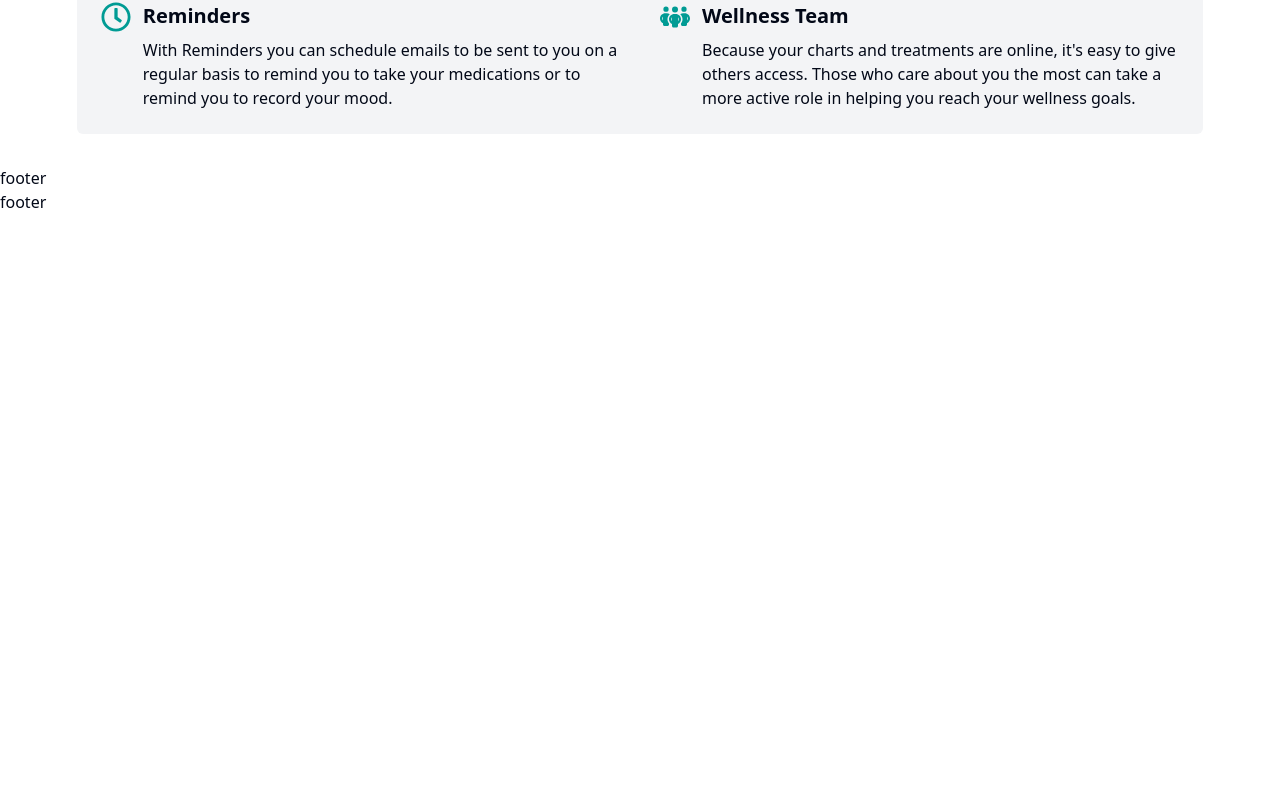
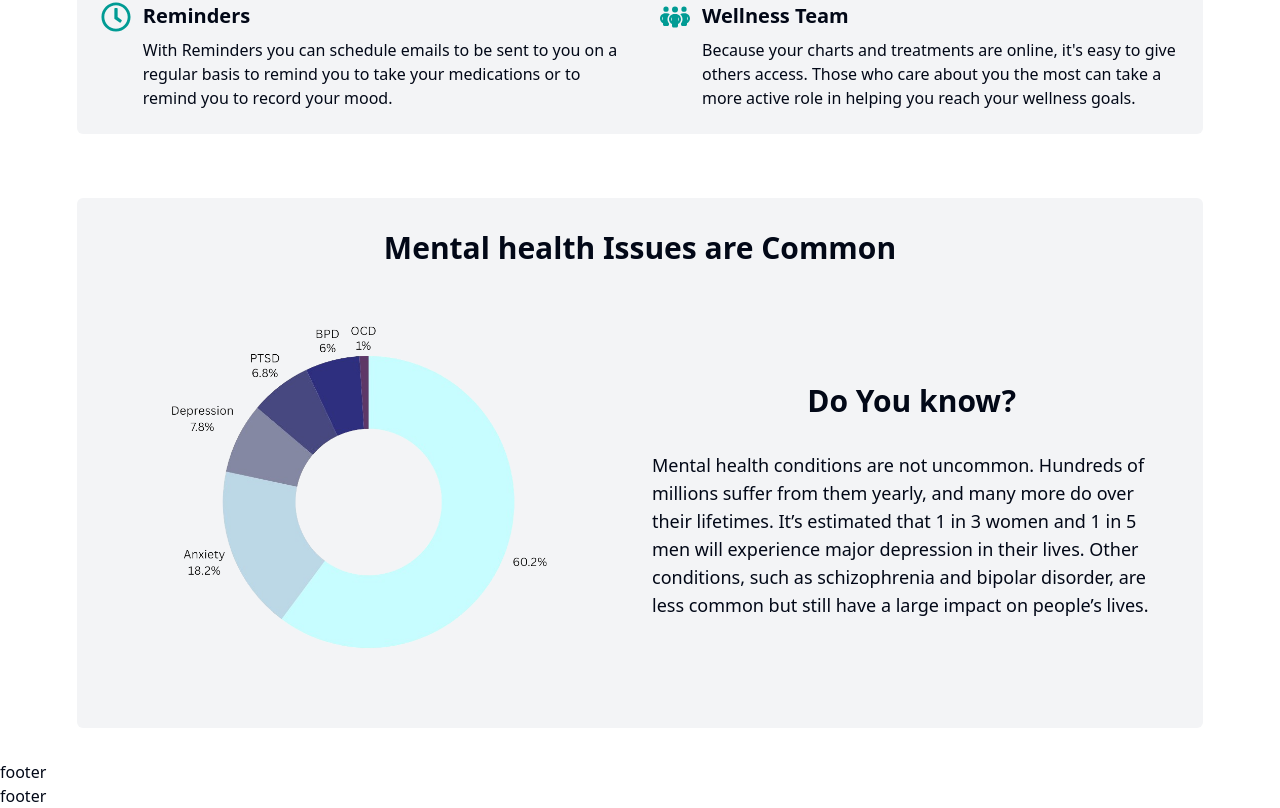
Before and after one commit to ZeroBug404/stress_buster, a React (Vite) app in the folder stress_buster_client/: page / in a window 1280 px wide. Shown: the part 920-1728 px from the top of the page. Before the commit the page ends 1134 px from the top, so only its background shows below. Built offline with nearby package versions, Linux system fonts and the light colour scheme.

Commit message:
home mental issue banner added

```diff
--- /dev/null
+++ b/stress_buster_client/src/components/ui/home/MentalIssueBanner.tsx
@@ -0,0 +1,43 @@
+import Wrapper from "@/components/shared/Wrapper";
+
+import chartImg from "@/assets/homeChart.png";
+
+const MentalIssueBanner = () => {
+  return (
+    <div className="MentalIssueBannerContainer  py-8">
+      <Wrapper className="  p-8 rounded-md bg-gray-100 ">
+        <h1 className=" text-3xl font-semibold text-center ">
+          Mental health Issues are Common
+        </h1>
+
+        {/*  */}
+
+        <div className="bannerContainer mt-10 flex justify-between items-center gap-x-6 ">
+          {/* left side  */}
+          <div className="leftContainer w-[50%] ">
+            <img src={chartImg} alt="" />
+          </div>
+
+          {/* right side  */}
+          <div className="rightContainer w-[50%] flex flex-col justify-center items-center gap-y-8 ">
+            <h1 className=" text-3xl font-bold ">Do You know? </h1>
+            <p className="text-lg">
+              Mental health conditions are not uncommon. Hundreds of millions
+              suffer from them yearly, and many more do over their lifetimes.
+              It’s estimated that 1 in 3 women and 1 in 5 men will experience
+              major depression in their lives. Other conditions, such as
+              schizophrenia and bipolar disorder, are less common but still have
+              a large impact on people’s lives.
+            </p>
+          </div>
+
+          {/*  */}
+        </div>
+
+        {/*  */}
+      </Wrapper>
+    </div>
+  );
+};
+
+export default MentalIssueBanner;
--- a/stress_buster_client/src/components/ui/home/index.tsx
+++ b/stress_buster_client/src/components/ui/home/index.tsx
@@ -1,3 +1,4 @@
 export { default as HomeBanner } from "./HomeBanner";
 export { default as Services } from "./Services";
 export { default as ServiceCard } from "./ServiceCard";
+export { default as MentalIssueBanner } from "./MentalIssueBanner";
--- a/stress_buster_client/src/pages/HomePage.tsx
+++ b/stress_buster_client/src/pages/HomePage.tsx
@@ -1,10 +1,11 @@
-import { HomeBanner, Services } from "@/components/ui/home";
+import { HomeBanner, MentalIssueBanner, Services } from "@/components/ui/home";
 
 const HomePage = () => {
   return (
     <div className="HomePageContainer  ">
       <HomeBanner />
       <Services />
+      <MentalIssueBanner />
     </div>
   );
 };
```
Also changed, not shown: stress_buster_client/src/assets/homeChart.png (added).
